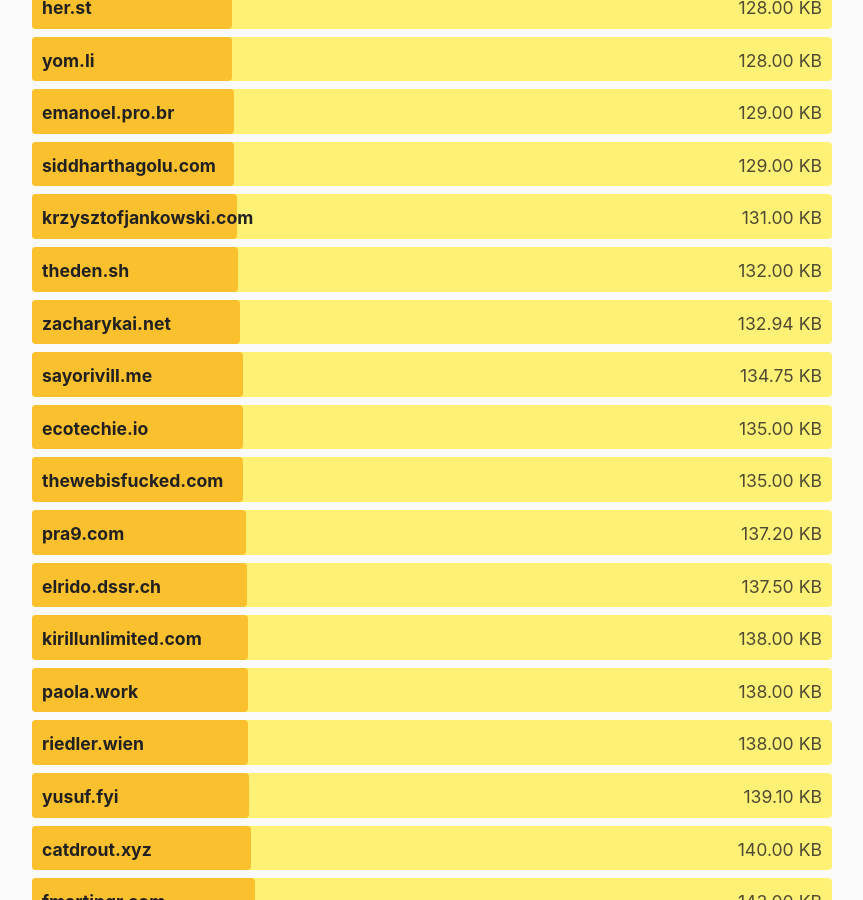
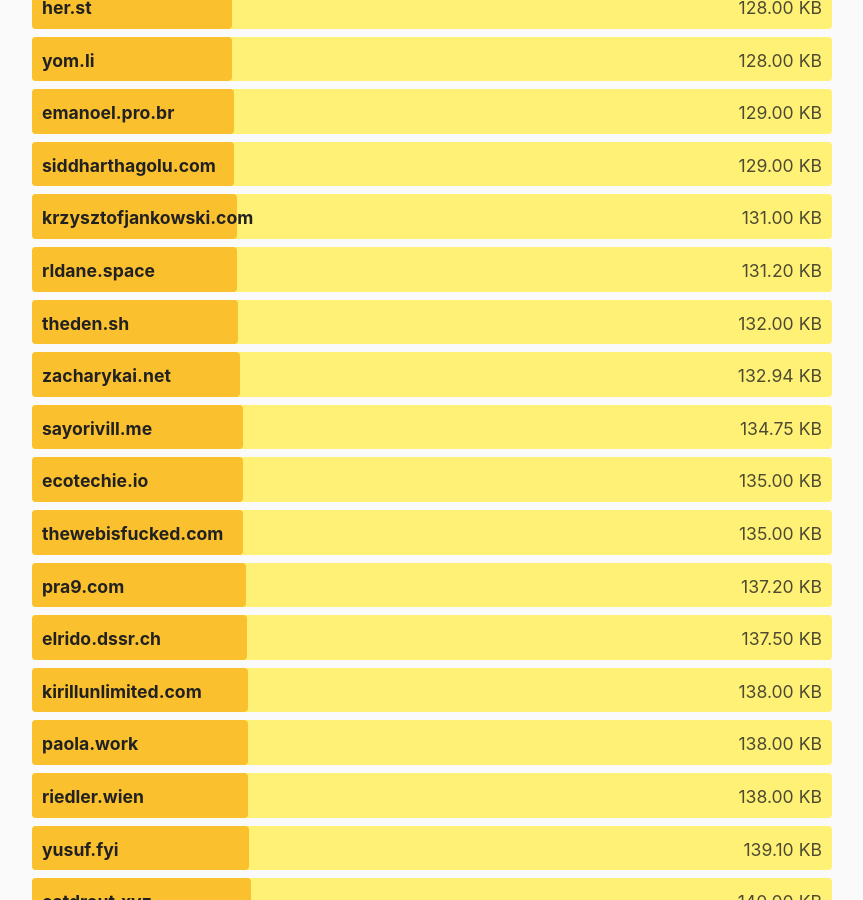
Before and after one commit to kevquirk/512kb.club, a Jekyll site: the page built from index.md, in a window 1280 px wide and 900 px high, scrolled down 28994 px. Shown: the whole window, without its empty margins (208-1071 px from the left). Built offline with Jekyll 4.4.1, drawn with Linux system fonts in a browser that asks for light colours.

Commit message:
Update sites.yml (https://rldane.space/)
cloudflare report: https://radar.cloudflare.com/scan/d1e2fd53-6991-4c6d-a71a-28d5173be5e8/summary

```diff
--- a/_data/sites.yml
+++ b/_data/sites.yml
@@ -4172,3 +4172,8 @@
   url: https://zwieratko.sk/
   size: 28.07
   last_checked: 2024-02-11
+
+- domain: rldane.space
+  url: https://rldane.space/
+  size: 131.2
+  last_checked: 2024-07-27
```
